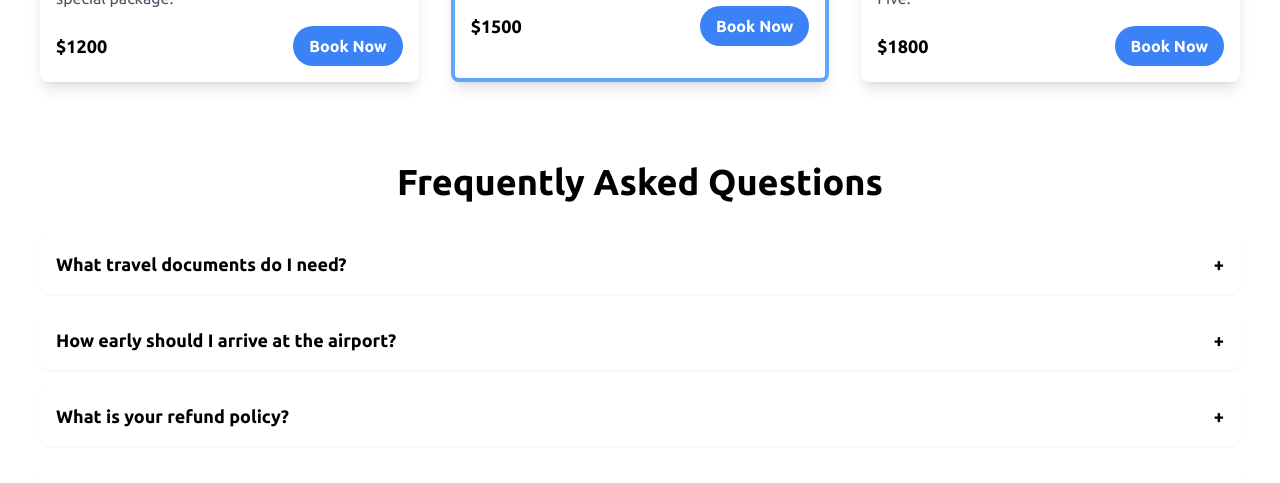
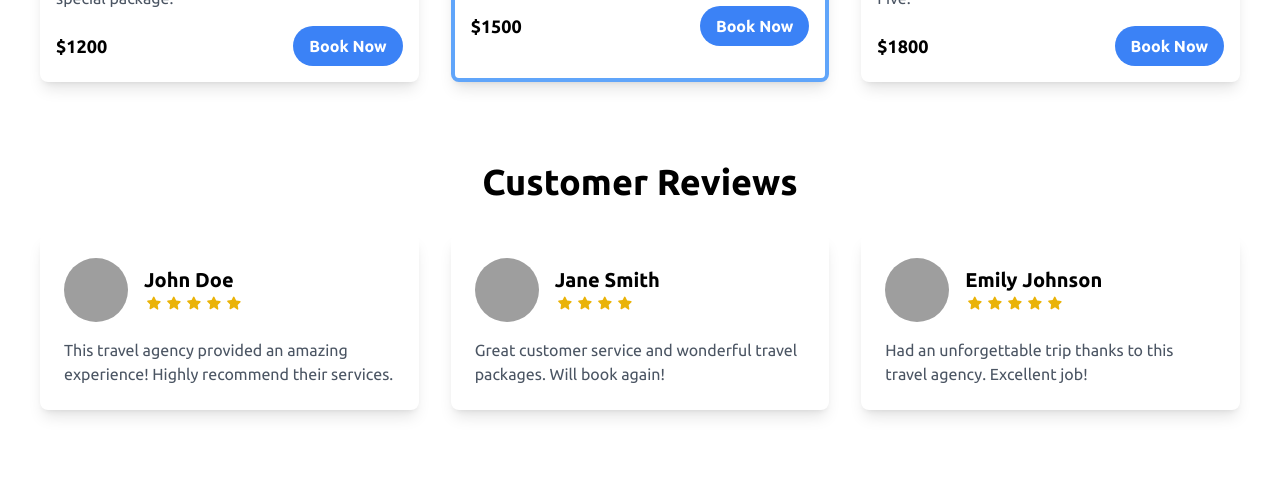
Before and after one commit to mahmoudgx/Travel-Website, a React (Vite) app: page / in a window 1280 px wide. Shown: the part 1960-2443 px from the top of the page. Built offline with nearby package versions, Linux system fonts and the light colour scheme; grey boxes are pictures that could not be loaded.

Commit message:
add customer reviews

```diff
--- a/src/App.tsx
+++ b/src/App.tsx
@@ -1,3 +1,4 @@
+import CustomerReviews from "./components/CustomerReviews";
 import Destinations from "./components/Destinations";
 import Faq from "./components/Faq";
 import Footer from "./components/Footer";
@@ -13,6 +14,7 @@ const App = () => {
       <Hero />
       <Destinations />
       <TravelPackages />
+      <CustomerReviews />
       <Faq />
       <NewsletterSignup />
       <Footer />
--- /dev/null
+++ b/src/components/CustomerReviews.tsx
@@ -0,0 +1,70 @@
+const reviews = [
+  {
+    name: "John Doe",
+    review:
+      "This travel agency provided an amazing experience! Highly recommend their services.",
+    rating: 5,
+    imageUrl: "https://images.unsplash.com/photo-1522075469751-3a6694fb2f61",
+  },
+  {
+    name: "Jane Smith",
+    review:
+      "Great customer service and wonderful travel packages. Will book again!",
+    rating: 4,
+    imageUrl: "https://images.unsplash.com/photo-1535713875002-d1d0cf377fde",
+  },
+  {
+    name: "Emily Johnson",
+    review:
+      "Had an unforgettable trip thanks to this travel agency. Excellent job!",
+    rating: 5,
+    imageUrl: "https://images.unsplash.com/photo-1506794778202-cad84cf45f1d",
+  },
+];
+
+const CustomerReviews = () => {
+  return (
+    <div id="Reviews" className="py-10 px-4 md:px-10 ">
+      <h2 className="text-3xl md:text-4xl font-bold text-center">
+        Customer Reviews
+      </h2>
+      <div className="mt-8 grid grid-cols-1 md:grid-cols-2 lg:grid-cols-3 gap-8">
+        {reviews.map((review, index) => (
+          <div
+            key={index}
+            className="bg-white rounded-lg overflow-hidden shadow-lg p-6"
+          >
+            <div className="flex items-center mb-4">
+              <img
+                src={review.imageUrl}
+                alt={review.name}
+                className="w-16 h-16 rounded-full object-cover mr-4"
+              />
+              <div>
+                <h3 className="text-xl font-semibold">{review.name}</h3>
+                <div className="flex">
+                  {Array(review.rating)
+                    .fill(null)
+                    .map((_, i) => (
+                      <svg
+                        key={i}
+                        xmlns="http://www.w3.org/2000/svg"
+                        className="h-5 w-5 text-yellow-500"
+                        viewBox="0 0 20 20"
+                        fill="currentColor"
+                      >
+                        <path d="M9.049 2.927a.75.75 0 011.402 0l1.715 3.473 3.836.558a.75.75 0 01.416 1.279l-2.776 2.707.655 3.825a.75.75 0 01-1.088.791L10 13.348l-3.433 1.804a.75.75 0 01-1.088-.791l.655-3.825-2.776-2.707a.75.75 0 01.416-1.279l3.836-.558 1.715-3.473z" />
+                      </svg>
+                    ))}
+                </div>
+              </div>
+            </div>
+            <p className="text-gray-600">{review.review}</p>
+          </div>
+        ))}
+      </div>
+    </div>
+  );
+};
+
+export default CustomerReviews;
--- a/src/components/Navbar.tsx
+++ b/src/components/Navbar.tsx
@@ -27,6 +27,9 @@ const NavBar = () => {
                 Travel Packages
               </li>
             </a>
+            <a href="#Reviews">
+              <li className="hover:text-gray-300 cursor-pointer">Reviews</li>
+            </a>
             <a href="#FAQ">
               <li className="hover:text-gray-300 cursor-pointer">FAQ</li>
             </a>
@@ -54,6 +57,9 @@ const NavBar = () => {
                 Travel Packages
               </li>
             </a>
+            <a href="#Reviews">
+              <li className="hover:text-gray-300 cursor-pointer">Reviews</li>
+            </a>
             <a href="#FAQ">
               <li className="hover:text-gray-300 cursor-pointer">FAQ</li>
             </a>
```
